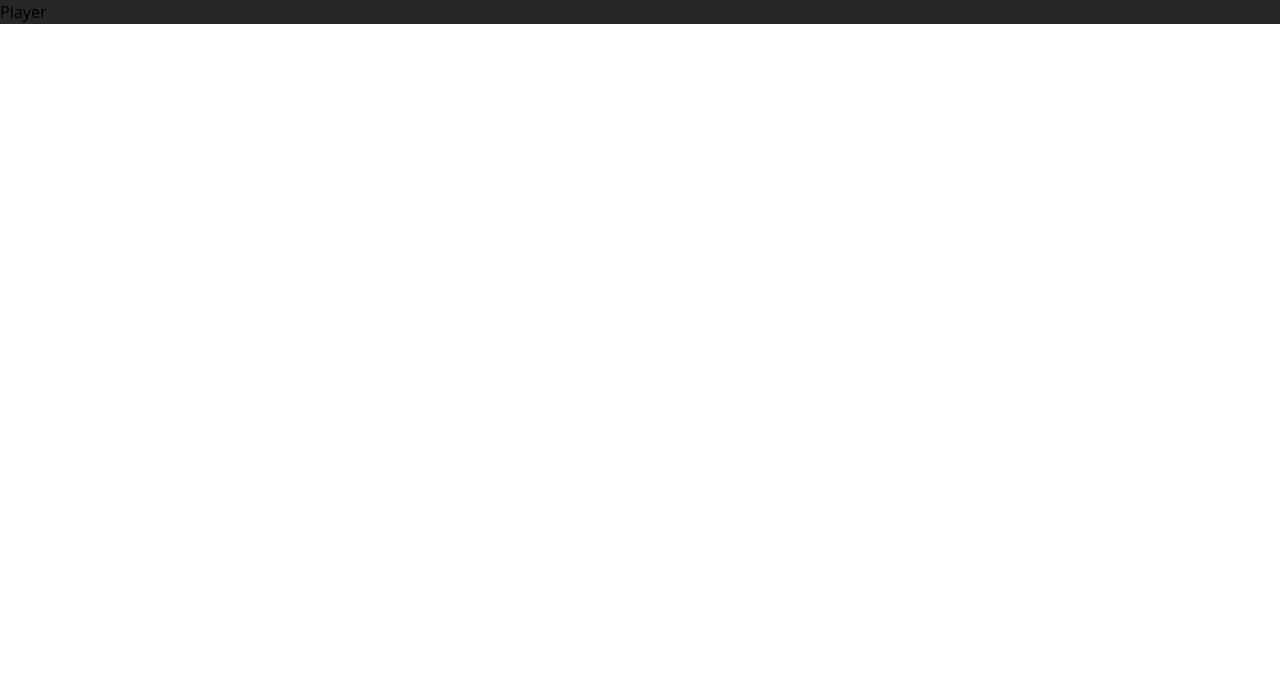
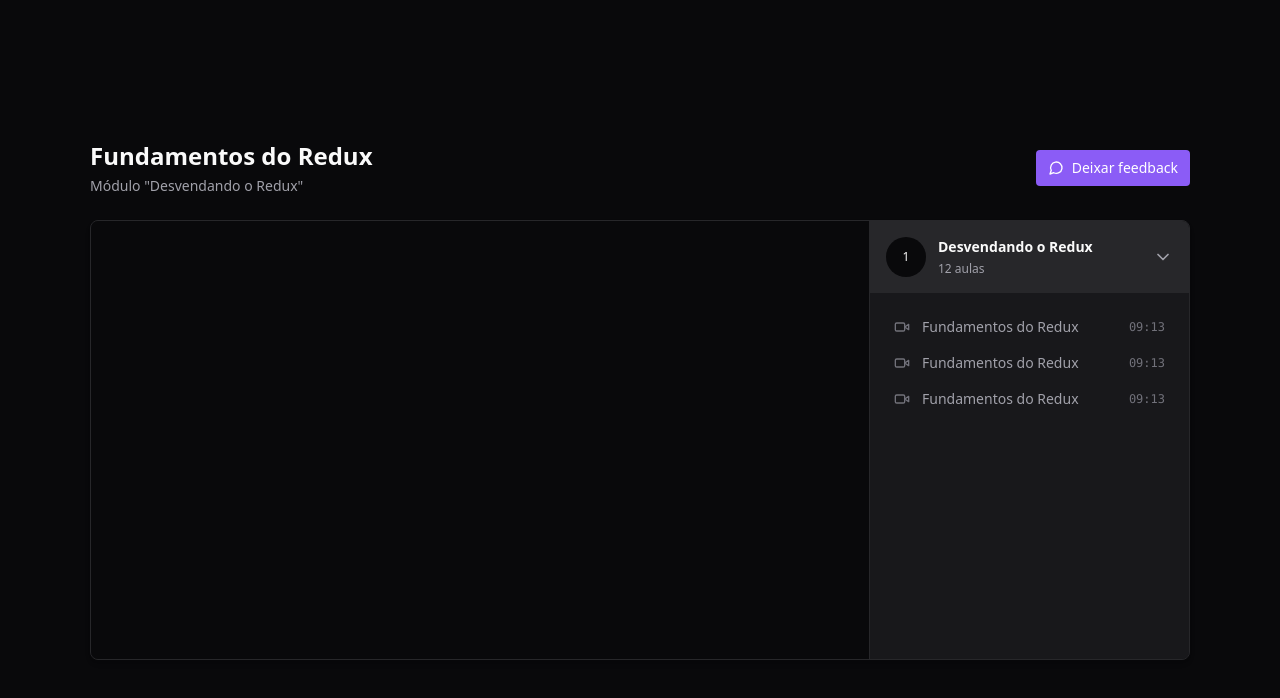
Before and after one commit to RenanFachin/RS_ReduxAndZustand, a React (Vite) app: page / in a window 1280 px wide. Shown: the top 698 px of the page. Built offline with nearby package versions, Linux system fonts and the light colour scheme.

Commit message:
style: cria Estrutura básica da User interface

```diff
--- a/package.json
+++ b/package.json
@@ -11,8 +11,10 @@
   },
   "dependencies": {
     "@reduxjs/toolkit": "^1.9.7",
+    "lucide-react": "^0.287.0",
     "react": "^18.2.0",
     "react-dom": "^18.2.0",
+    "react-player": "^2.13.0",
     "react-redux": "^8.1.3"
   },
   "devDependencies": {
--- a/src/pages/Player.tsx
+++ b/src/pages/Player.tsx
@@ -1,5 +1,84 @@
-export function Player(){
-  return(
-    <div className="bg-zinc-800">Player</div>
+import { MessageCircle, ChevronDown, Video } from 'lucide-react'
+import ReactPlayer from 'react-player'
+
+export function Player() {
+  return (
+    <div className="h-screen bg-zinc-950 text-zinc-50 flex justify-center items-center">
+      <div className="flex w-[1100px] flex-col gap-6">
+
+        <div className="flex items-center justify-between">
+          {/* Header */}
+          <div className="flex flex-col gap-1">
+            <h1 className="text-2xl font-bold">Fundamentos do Redux</h1>
+
+            <span className="text-sm text-zinc-400">Módulo "Desvendando o Redux"</span>
+          </div>
+
+
+          {/* Feedback Button */}
+          <button className='flex items-center gap-2 rounded bg-violet-500 px-3 py-2 text-sm font-medium text-white hover:bg-violet-700'>
+            <MessageCircle className='w-4 h-4' />
+            Deixar feedback
+          </button>
+
+        </div>
+
+        <main className='relative flex overflow-hidden rounded-lg border border-zinc-800 bg-zinc-900 shadow-md'>
+          <div className='flex-1'>
+            {/* Player de vídeo */}
+            <div className='w-full bg-zinc-950 aspect-video'>
+              <ReactPlayer
+                width='100%'
+                height='100%'
+                controls={true}
+                url="https://www.youtube.com/watch?v=LUEYNuVeA9Y"
+              />
+            </div>
+          </div>
+
+          <aside className='w-80 border-l border-zinc-800 bg-zinc-900'>
+            <div className=''>
+              <button className='flex w-full items-center gap-3 bg-zinc-800 p-4'>
+                <div className='flex h-10 w-10 rounded-full items-center justify-center bg-zinc-950 text-xs'>
+                  1
+                </div>
+
+                <div className='flex flex-col gap-1 text-left'>
+                  <strong className='text-sm'>Desvendando o Redux</strong>
+                  <span className='text-xs text-zinc-400'>12 aulas</span>
+                </div>
+
+                <ChevronDown className='w-5 h-5 ml-auto text-zinc-400' />
+              </button>
+
+
+              <nav className='relative flex flex-col gap-4 p-6'>
+                <button className='flex items-center gap-3 text-sm text-zinc-400'>
+                  <Video className='w-4 h-4 text-zinc-500' />
+                  <span>Fundamentos do Redux</span>
+
+                  <span className='ml-auto font-mono text-xs text-zinc-500'>09:13</span>
+                </button>
+
+                <button className='flex items-center gap-3 text-sm text-zinc-400'>
+                  <Video className='w-4 h-4 text-zinc-500' />
+                  <span>Fundamentos do Redux</span>
+
+                  <span className='ml-auto font-mono text-xs text-zinc-500'>09:13</span>
+                </button>
+
+                <button className='flex items-center gap-3 text-sm text-zinc-400'>
+                  <Video className='w-4 h-4 text-zinc-500' />
+                  <span>Fundamentos do Redux</span>
+
+                  <span className='ml-auto font-mono text-xs text-zinc-500'>09:13</span>
+                </button>
+              </nav>
+            </div>
+          </aside>
+        </main>
+
+      </div>
+    </div>
   )
 }
--- a/src/styles/globals.css
+++ b/src/styles/globals.css
@@ -1,3 +1,8 @@
 @tailwind base;
 @tailwind components;
 @tailwind utilities;
+
+
+body {
+  -webkit-font-smoothing: antialiased;
+}
```
Also changed, not shown: 1 other file (tests, documents, lock files or other folders).
